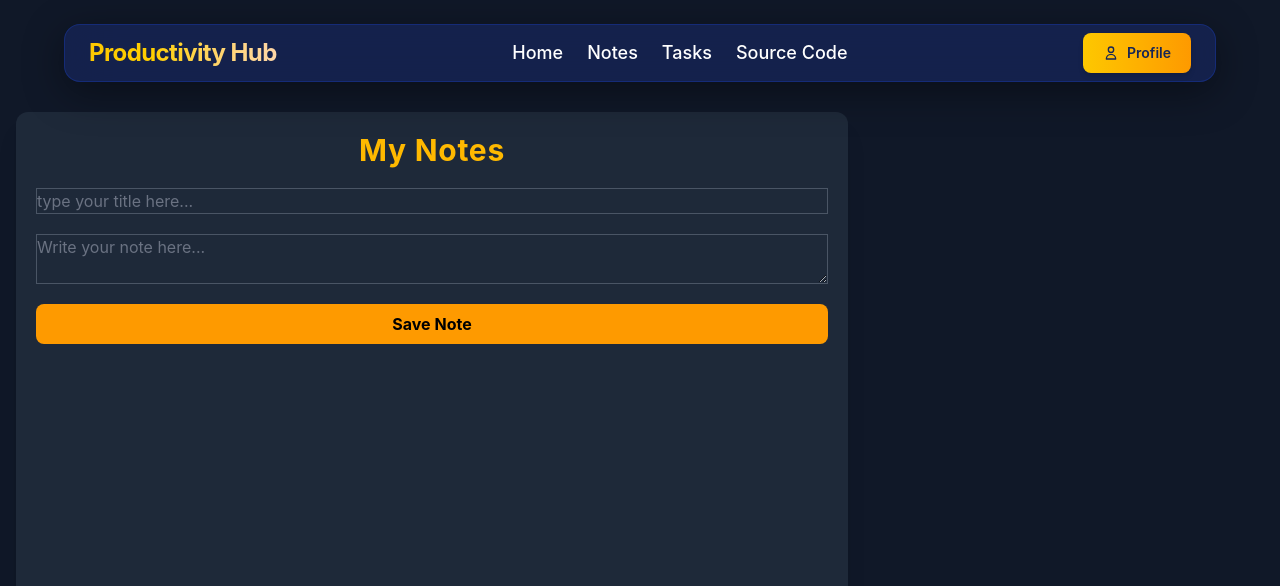
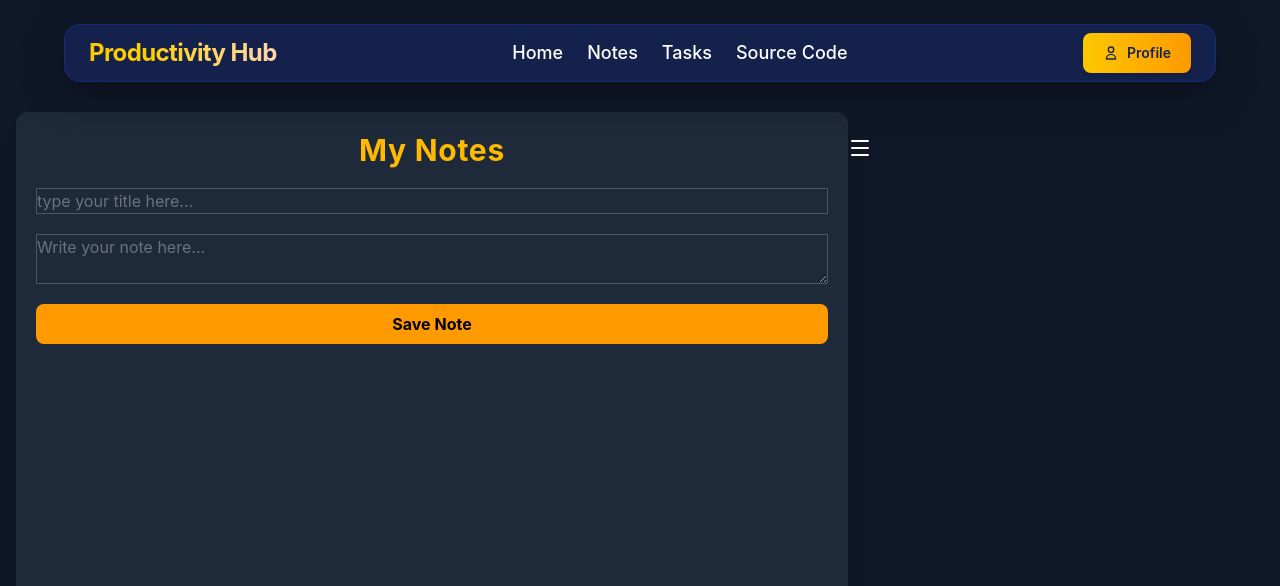
Before and after one commit to snigdhamistry/my-productivity-hub, a React (Vite) app: page /notes in a window 1280 px wide. Shown: the top 586 px of the page. Built offline with nearby package versions, Linux system fonts and the light colour scheme.

Commit message:
Add toggle functionality to show/hide notes 🤯

```diff
--- a/src/pages/Notes.jsx
+++ b/src/pages/Notes.jsx
@@ -1,9 +1,12 @@
 import React from 'react'
 import { useState } from 'react';
+import { Menu } from 'lucide-react';
+
 const Notes = () => {
        const [input, setInput] = useState('')
        const [text, setText] = useState('')
        const [allNotes, setAllNotes] = useState([])
+       const [toggle, setToggle] = useState(false)
        const [error, setError] = useState('')
        const addtask = (e) => {
               e.preventDefault()
@@ -19,6 +22,19 @@ const Notes = () => {
                      )
               }
        }
+
+       const toggleMenu = () => {
+              setToggle(prev => {
+                     if (!prev) {
+                            console.log("open")
+                     } else {
+                            console.log("close")
+                     }
+                     return !prev
+              })
+       }
+
+
        return (
               <div className="h-screen bg-gray-900 flex justify-center pt-28 pb-9 px-4 text-white overflow-hidden">
                      <form onSubmit={addtask} className="w-full max-w-2/3 bg-gray-800 p-5 rounded-xl shadow-xl flex flex-col gap-5">
@@ -40,12 +56,13 @@ const Notes = () => {
                      </form>
 
                      <div className="mt-6 flex flex-col gap-3 flex-1 overflow-y-auto overflow-x-hidden pr-1 max-h-[50vh]">
-                            {
+                            <button onClick={toggleMenu}><Menu /></button>
+
+                            {toggle &&
                                    allNotes.map((elem, index) => {
                                           return (
                                                  <div key={index} className="bg-gray-800 p-4 rounded-lg shadow">
                                                         <h2 className="text-xl font-semibold text-amber-400">{elem.title}</h2>
-                                                        <p className="text-gray-300">{elem.text}</p>
                                                  </div>
                                           )
                                    })
```
